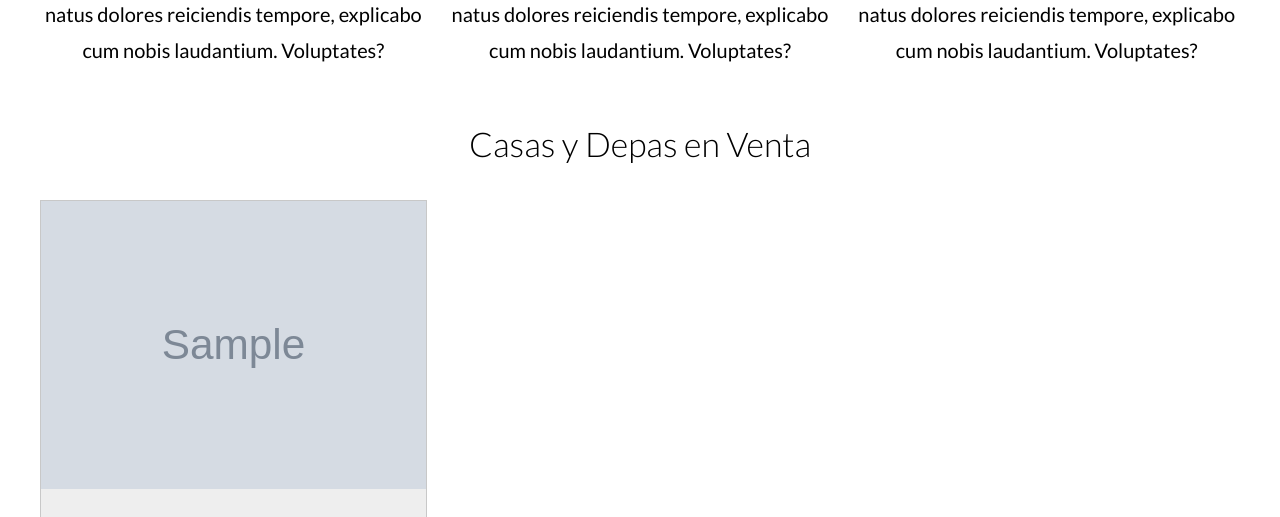
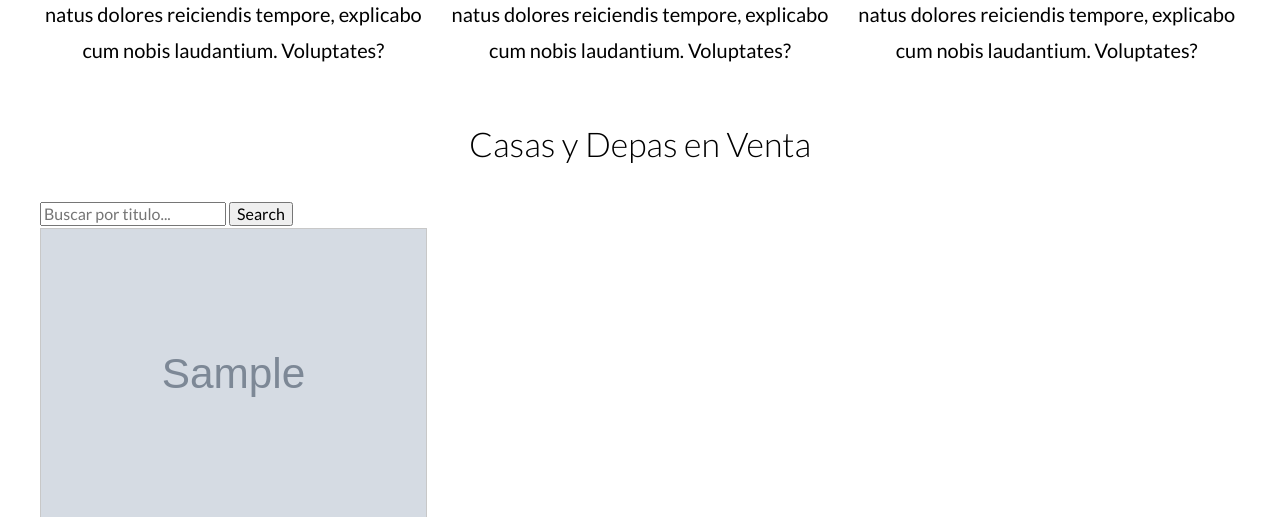
Before and after one commit to Ainhoa5/bienes-raices, a PHP site: page / in a window 1280 px wide. Shown: the part 1174-1691 px from the top of the page. Run offline with PHP 8.4, Linux system fonts and the light colour scheme; tables that the repository leaves empty or names only in its code hold one stand-in row (values such as "Sample post"); grey boxes marked "Sample" are stand-in pictures.

Commit message:
added search bar

```diff
--- a/includes/templates/anuncios.php
+++ b/includes/templates/anuncios.php
@@ -2,14 +2,39 @@
 //importar la conexión
 include 'includes/config/database.php';
 
+
+// Capture the search query if it exists
+$search_term = $_GET['search_term'] ?? null;
+
 //consultar
 $db = conectarDB();
-$sql = "SELECT * FROM propiedades";
-$result = mysqli_query($db, $sql);
-// Reiniciar el puntero del resultado, en caso de que sea necesario
-mysqli_data_seek($result, 0);
+
+
+// SQL query
+if ($search_term) {
+    $sql = "SELECT * FROM propiedades WHERE titulo LIKE ?";
+    $stmt = $db->prepare($sql);
+    if ($stmt === false) {
+        die("Failed to prepare SQL statement: " . $db->error);
+    }
+    $search_term = '%' . $search_term . '%';  // Use wildcards for LIKE query
+    $stmt->bind_param('s', $search_term);
+} else {
+    $sql = "SELECT * FROM propiedades";
+    $stmt = $db->prepare($sql);
+}
+
+// Execute and fetch results
+$stmt->execute();
+$result = $stmt->get_result();
+
+//mysqli_data_seek($result, 0);
 
 ?>
+<form action="index.php" method="get">
+    <input type="text" name="search_term" placeholder="Buscar por titulo...">
+    <input type="submit" value="Search">
+</form>
 
 <?php while($property = mysqli_fetch_assoc($result)): ?>
 <div class="contenedor-anuncios">
```
